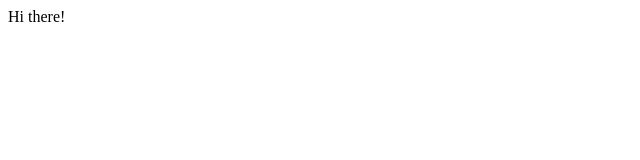
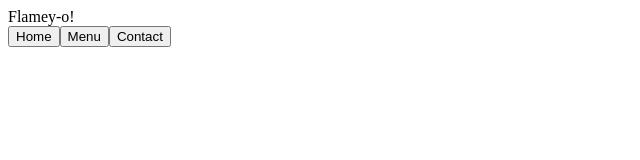
Before and after one commit to v-sudo29/restaurant-page, a website built with webpack: page dist/index.html in a window 1280 px wide. Shown: the whole page, without its empty margins (0-640 px from the left). Built offline with nearby package versions, Linux system fonts and the light colour scheme.

Commit message:
Create header module

```diff
--- /dev/null
+++ b/src/header.js
@@ -0,0 +1,37 @@
+// Inserts header function
+export default function pageHeader() {
+  // Select body tag
+  const contentDiv = document.getElementById('content');
+
+  // Create elements
+  const headerDiv = document.createElement('div');
+  const headerTitle = document.createElement('div');
+  const headerNav = document.createElement('nav');
+  const home = document.createElement('button');
+  const menu = document.createElement('button');
+  const contact = document.createElement('button');
+
+  // Add attributes
+  headerDiv.classList.add('header-div');
+  headerTitle.classList.add('header-title');
+  headerNav.classList.add('header-links-div');
+  home.classList.add('home');
+  menu.classList.add('menu');
+  contact.classList.add('contact');
+
+  // Add inner HTML
+  headerTitle.innerHTML = 'Flamey-o!';
+  home.innerHTML = 'Home';
+  menu.innerHTML = 'Menu';
+  contact.innerHTML = 'Contact';
+
+  // Append elements
+  headerNav.appendChild(home);
+  headerNav.appendChild(menu);
+  headerNav.appendChild(contact);
+
+  headerDiv.appendChild(headerTitle);
+  headerDiv.appendChild(headerNav);
+
+  contentDiv.appendChild(headerDiv);
+}
--- a/src/index.js
+++ b/src/index.js
@@ -1 +1,4 @@
+import pageHeader from './header.js';
+
+pageHeader();
 console.log('hi there!');
--- /dev/null
+++ b/src/style.css
@@ -0,0 +1,8 @@
+/* Global declarations */
+:root {
+  box-sizing: border-box;
+}
+
+*, *:before, *:after {
+  box-sizing: inherit;
+}
--- a/webpack.config.js
+++ b/webpack.config.js
@@ -6,4 +6,5 @@ module.exports = {
     filename: 'main.js',
     path: path.resolve(__dirname, 'dist'),
   },
+  devtool: 'inline-source-map',
 };
```
Also changed, not shown: dist/index.html, dist/main.js.
